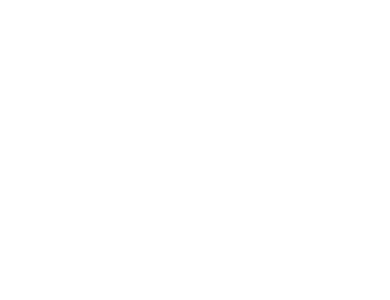
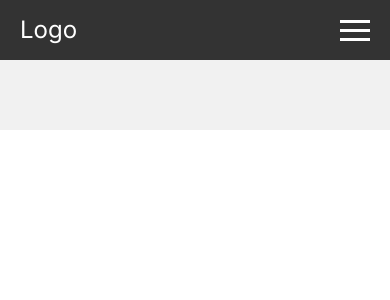
Before and after one commit to MALWICK/Lb-laptops, a Next.js app: page / in a window 390 px wide. Shown: the top 300 px of the page. Built offline with nearby package versions, Linux system fonts and the light colour scheme.

Commit message:
updated navbar

```diff
--- a/components/homepage/HomeNavbar.css
+++ b/components/homepage/HomeNavbar.css
@@ -1,35 +1,90 @@
-.innerBanner {
-    width: 50%;
-    background-color: #fff;
-    padding: 0.4%;
-    border-radius: 12px;
+
+.navbar {
+    position: fixed;
+    top: 0;
+    left: 0;
+    width: 100%;
+    height: 60px;
+    background-color: #333;
+    color: #fff;
+    display: flex;
+    align-items: center;
+    z-index: 1000;
+  }
+
+  .container {
+    display: flex;
+    justify-content: space-between;
+    align-items: center;
+    width: 100%;
+    max-width: 1200px;
+    margin: 0 auto;
+    padding: 0 20px;
   }
 
   .logo {
-    width: 180px;
-    height: 50px;
-    border-radius: 0.5rem;
+    font-size: 24px;
+  }
+
+  .menu {
+    display: flex;
+    align-items: center;
+  }
+
+  .menu a {
+    margin-left: 20px;
+    color: #fff;
+    text-decoration: none;
+  }
+
+  .hamburger-menu {
+    display: none;
+    flex-direction: column;
+    justify-content: space-between;
+    width: 30px;
+    height: 21px;
     cursor: pointer;
   }
 
-.logo img {
+  .bar {
     width: 100%;
-    height: 100%;
-    object-fit: cover;
+    height: 3px;
+    background-color: #fff;
+    transition: background-color 0.3s ease-in-out;
   }
 
-.notification {
-    width: 30px;
-    height: 30px;
-    display: flex;align-items: center;
-    justify-content: center;
-    border-radius: 50%;
-    border: 1px solid lightgray;
-    cursor: pointer;
+  .banner {
+    height: 70px;
+    background-color: #f1f1f1;
+    margin-top: 60px;
   }
 
-@media(max-width:768px) {
-    .innerBanner {
-        width: 90%;
+  @media (max-width: 600px) {
+    .menu {
+      display: none;
+    }
+
+    .hamburger-menu {
+      display: flex;
+    }
+
+    .show {
+      display: flex;
+      flex-direction: column;
+      align-items: center;
+      position: absolute;
+      top: 60px;
+      left: 0;
+      width: 100%;
+      background-color: #333;
+      padding: 10px 0;
+    }
+
+    .show a {
+      margin: 10px 0;
+    }
+
+    .change {
+      background-color: #f1f1f1;
     }
   }
--- a/components/homepage/HomeNavbar.tsx
+++ b/components/homepage/HomeNavbar.tsx
@@ -1,14 +1,50 @@
 import React, { useEffect, useState } from "react";
 import "bootstrap-icons/font/bootstrap-icons.css";
+import "./HomeNavbar.css"
 
 
 function HomeNavbar() {
 
+  const [showMenu, setShowMenu] = useState(false);
+
+  // Function to handle menu toggle
+  const handleMenuToggle = () => {
+    setShowMenu(!showMenu);
+  };
+
+  // Function to handle window resize
+  const handleResize = () => {
+    if (window.innerWidth > 600) {
+      setShowMenu(false);
+    }
+  };
+
+  useEffect(() => {
+    window.addEventListener('resize', handleResize);
+    return () => window.removeEventListener('resize', handleResize);
+  }, []);
+
   return (
-   <div>
+    <div>
+      <nav className="navbar">
+        <div className="container">
+          <div className="logo">Logo</div>
+          <div className={`menu ${showMenu ? 'show' : ''}`}>
+            <a href="#">Home</a>
+            <a href="#">About</a>
+            <a href="#">Services</a>
+            <a href="#">Contact</a>
+          </div>
+          <div className="hamburger-menu" onClick={handleMenuToggle}>
+            <div className={`bar ${showMenu ? 'change' : ''}`}></div>
+            <div className={`bar ${showMenu ? 'change' : ''}`}></div>
+            <div className={`bar ${showMenu ? 'change' : ''}`}></div>
+          </div>
+        </div>
+      </nav>
+      <div className="banner"></div>
+    </div>
+  );
 
-   </div>
-  );
-}
-
+  }
 export default HomeNavbar;
```
Lines whose indentation alone changed are shown as unchanged.
